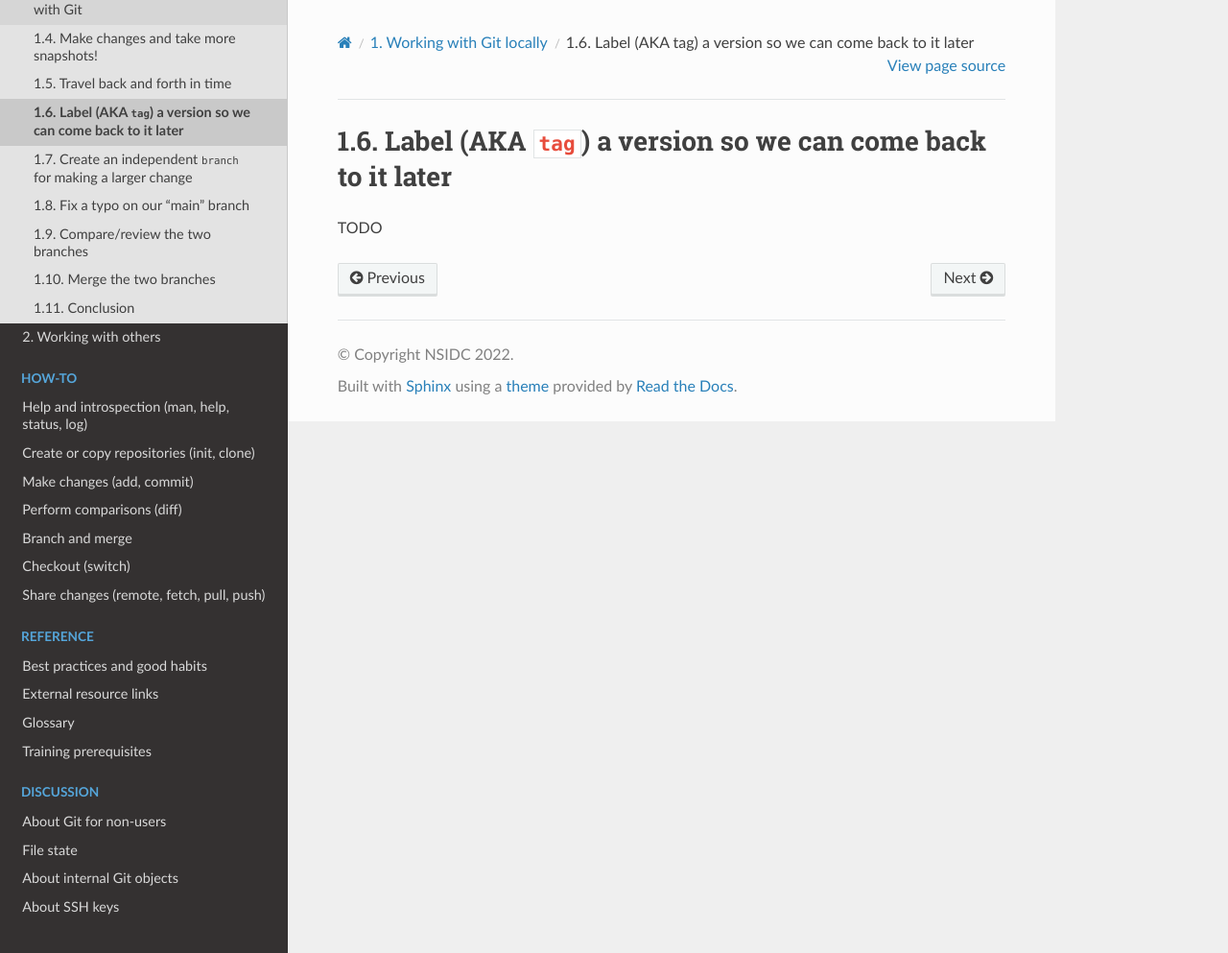
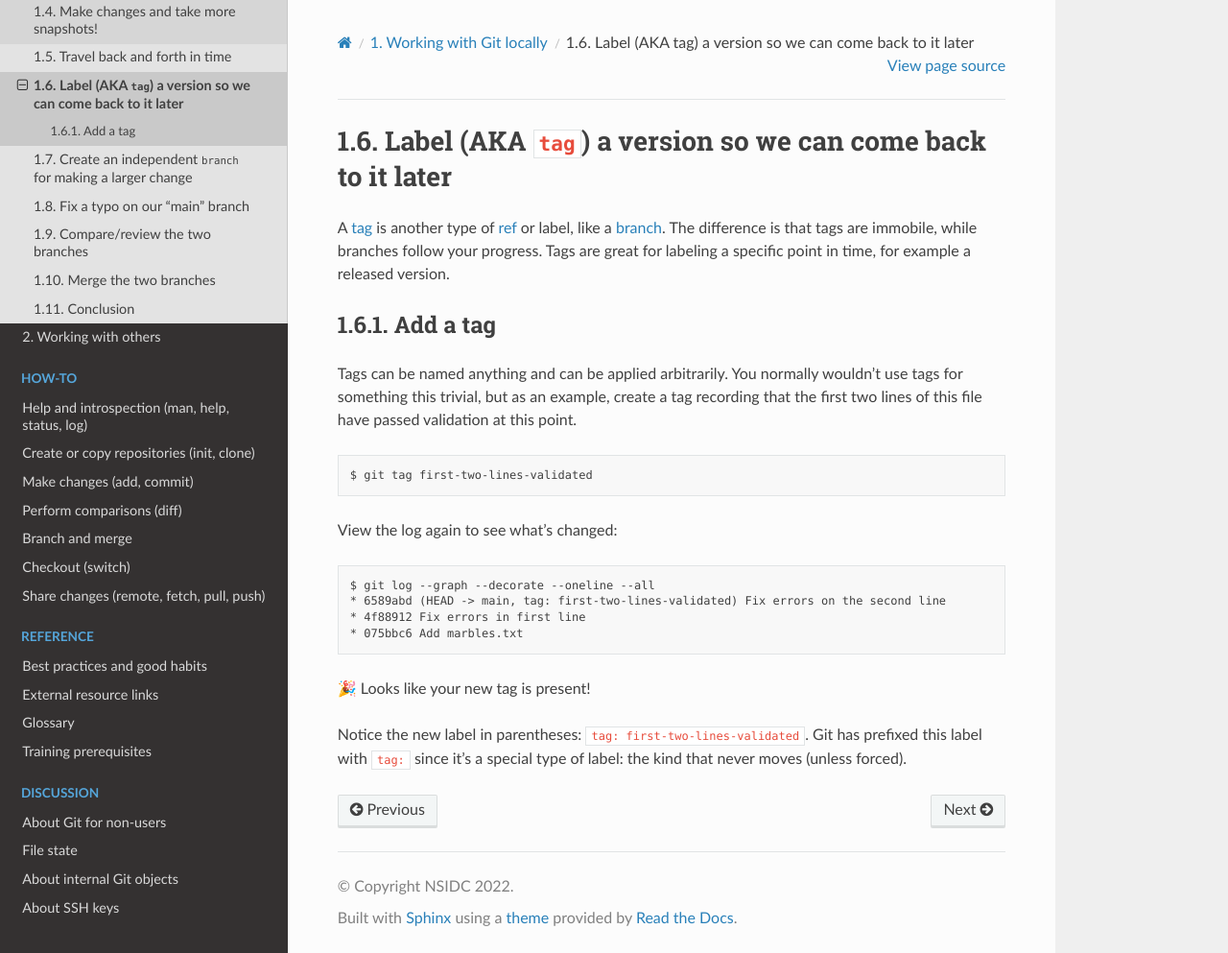
Before and after one commit to nsidc/git-training, a Sphinx documentation site: the page built from doc/tutorial/working-locally/06-tag.md, in a window 1280 px wide and 993 px high. Shown: the whole window at 96% size. Built offline with Sphinx 7.4.7 and the Read the Docs theme 2.0.0, drawn with Linux system fonts in a browser that asks for light colours.

Commit message:
Add tag step

````diff
--- a/doc/tutorial/working-locally/06-tag.md
+++ b/doc/tutorial/working-locally/06-tag.md
@@ -1,3 +1,32 @@
 # Label (AKA `tag`) a version so we can come back to it later
 
-TODO
+A {term}`tag<Tag>` is another type of {term}`ref<Ref>` or label, like a
+{term}`branch<Branch>`. The difference is that tags are immobile, while branches follow
+your progress. Tags are great for labeling a specific point in time, for example a
+released version.
+
+
+## Add a tag
+
+Tags can be named anything and can be applied arbitrarily. You normally wouldn't use
+tags for something this trivial, but as an example, create a tag recording that the
+first two lines of this file have passed validation at this point.
+
+```
+$ git tag first-two-lines-validated
+```
+
+View the log again to see what's changed:
+
+```
+$ git log --graph --decorate --oneline --all
+* 6589abd (HEAD -> main, tag: first-two-lines-validated) Fix errors on the second line
+* 4f88912 Fix errors in first line
+* 075bbc6 Add marbles.txt
+```
+
+🎉 Looks like your new tag is present!
+
+Notice the new label in parentheses: `tag: first-two-lines-validated`. Git has prefixed
+this label with `tag:` since it's a special type of label: the kind that never moves
+(unless forced).
````
